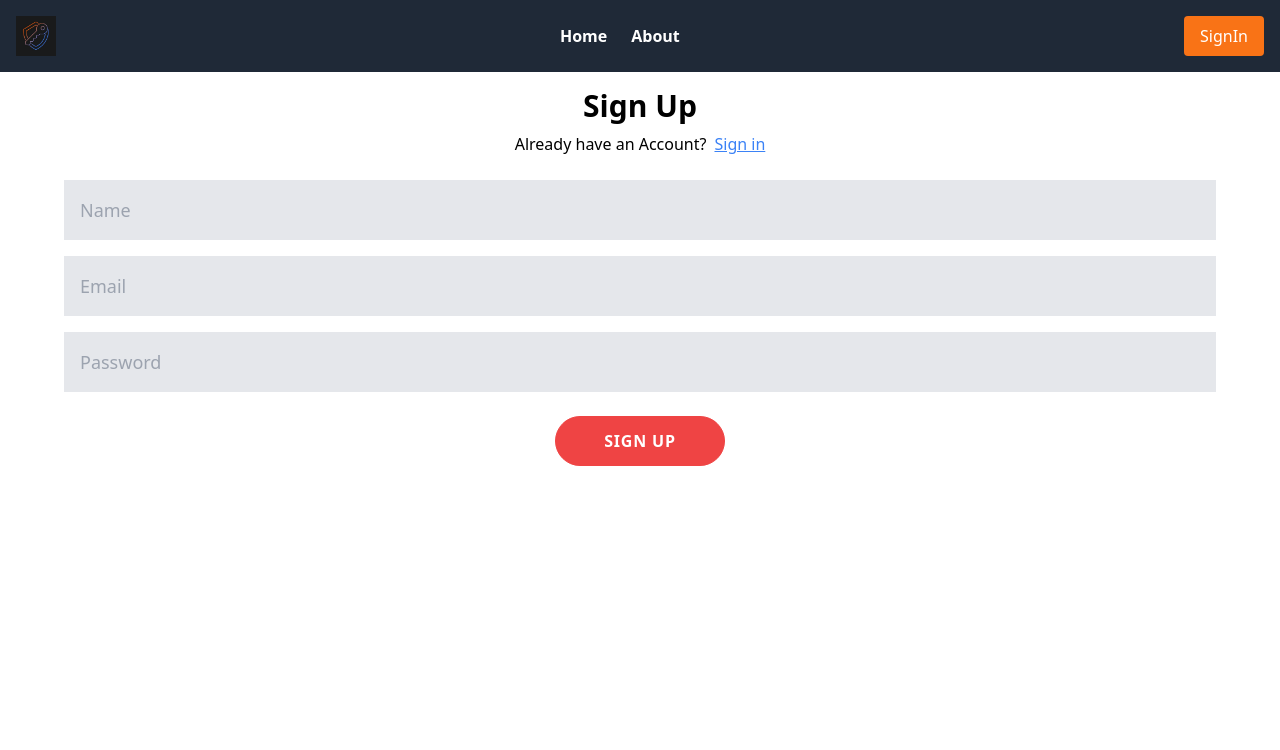
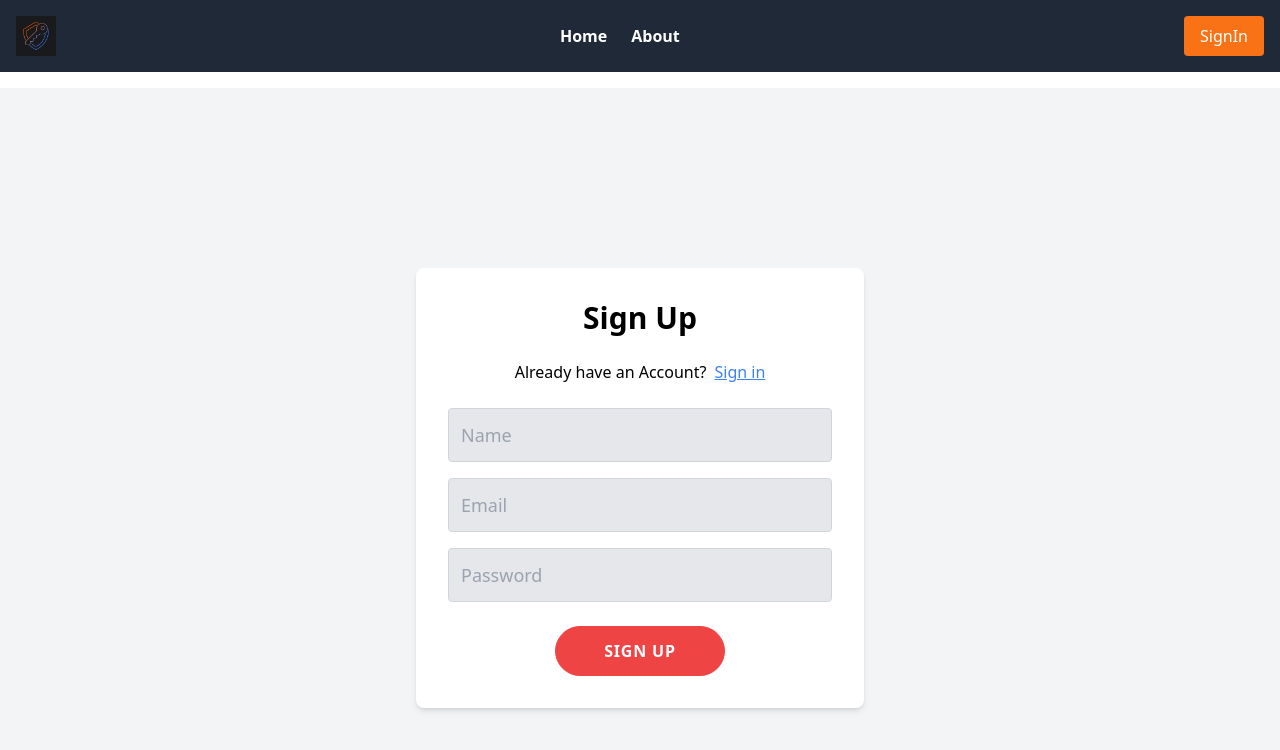
Before and after one commit to Aaron-Thomas-Blessen/CodeCrypt, a React (Vite) app: page /signup in a window 1280 px wide. Shown: the top 750 px of the page. Built offline with nearby package versions, Linux system fonts and the light colour scheme.

Commit message:
Signinup ui fix

```diff
--- a/src/pages/SignIn.jsx
+++ b/src/pages/SignIn.jsx
@@ -10,11 +10,13 @@ const SignInForm = () => {
   const [password, setPassword] = useState("");
   const [error, setError] = useState(null);
   const [message, setMessage] = useState("");
+  const [loading, setLoading] = useState(false);
   const navigate = useNavigate();
 
   const handleLogin = async (e) => {
     e.preventDefault();
     setError(null);
+    setLoading(true);
     try {
       const userCredential = await signInWithEmailAndPassword(auth, email, password);
       const user = userCredential.user;
@@ -29,6 +31,8 @@ const SignInForm = () => {
     } catch (error) {
       console.error("Error signing in:", error.message);
       setError(error.message);
+    } finally {
+      setLoading(false);
     }
   };
 
@@ -48,15 +52,17 @@ const SignInForm = () => {
   };
 
   return (
-    <div><Navbar />
-    <div className="form-container sign-in-container bg-white">
-      <form onSubmit={handleLogin} className="flex flex-col items-center justify-center p-0 px-16 h-full text-center">
-        <h1 className="font-bold m-0 text-3xl mb-2">Sign in</h1>
+    <div>
+      <Navbar />
+      <div className="flex items-center justify-center min-h-screen bg-gray-100">
+        <div className="form-container sign-in-container bg-white shadow-md rounded-lg p-8 max-w-md w-full">
+          <form onSubmit={handleLogin} className="flex flex-col items-center">
+            <h1 className="font-bold text-3xl mb-6">Sign in</h1>
             <div className="flex items-center justify-center mb-4">
-          <h2 className="mr-2">Dont Have an Account?</h2>
+              <h2 className="mr-2">Don't Have an Account?</h2>
               <button
                 type="button"
-            onClick={() => navigate("/signup")} // This navigates to the signup page
+                onClick={() => navigate("/signup")}
                 className="underline text-blue-500 hover:text-blue-700 focus:outline-none"
               >
                 Join Here
@@ -69,7 +75,7 @@ const SignInForm = () => {
               value={email}
               onChange={(e) => setEmail(e.target.value)}
               required
-          className="bg-gray-200 border-none p-4 my-2 w-full text-lg"
+              className="bg-gray-200 border border-gray-300 rounded p-3 my-2 w-full text-lg focus:outline-none focus:ring-2 focus:ring-blue-500"
             />
             <input
               type="password"
@@ -77,22 +83,31 @@ const SignInForm = () => {
               value={password}
               onChange={(e) => setPassword(e.target.value)}
               required
-          className="bg-gray-200 border-none p-4 my-2 w-full text-lg"
+              className="bg-gray-200 border border-gray-300 rounded p-3 my-2 w-full text-lg focus:outline-none focus:ring-2 focus:ring-blue-500"
             />
-        <a href="#" className="text-gray-700 text-lg" onClick={handlePasswordReset}>
+            <a href="#" className="text-gray-700 text-lg mb-4" onClick={handlePasswordReset}>
               Forgot your password?
             </a>
             <button
               type="submit"
-          className="rounded-full border border-red-500 bg-red-500 text-white font-bold py-3 px-12 uppercase tracking-wider transition-transform duration-80 ease-in active:scale-95 focus:outline-none mt-4"
+              className="rounded-full border border-red-500 bg-red-500 text-white font-bold py-3 px-12 uppercase tracking-wider transition-transform duration-200 ease-in-out transform hover:scale-105 focus:outline-none mt-4"
+              disabled={loading}
             >
-          Sign In
+              {loading ? (
+                <svg
+                  className="animate-spin h-5 w-5 mr-3 border-t-2 border-white rounded-full"
+                  viewBox="0 0 24 24"
+                ></svg>
+              ) : (
+                "Sign In"
+              )}
             </button>
             {error && <div className="error-message text-red-500 mt-4">{error}</div>}
             {message && <div className="message text-green-500 mt-4">{message}</div>}
           </form>
         </div>
       </div>
+    </div>
   );
 };
 
--- a/src/pages/SignUp.jsx
+++ b/src/pages/SignUp.jsx
@@ -10,11 +10,13 @@ const SignUpForm = () => {
   const [password, setPassword] = useState("");
   const [name, setName] = useState("");
   const [error, setError] = useState(null);
+  const [loading, setLoading] = useState(false);
   const navigate = useNavigate();
 
   const handleSignUp = async (e) => {
     e.preventDefault();
     setError(null);
+    setLoading(true);
     try {
       const userCredential = await createUserWithEmailAndPassword(auth, email, password);
       const user = userCredential.user;
@@ -29,19 +31,23 @@ const SignUpForm = () => {
     } catch (error) {
       console.error("Error signing up:", error.message);
       setError(error.message);
+    } finally {
+      setLoading(false);
     }
   };
 
   return (
-    <div><Navbar/>
-    <div className="form-container sign-up-container bg-white">
-      <form onSubmit={handleSignUp} className="flex flex-col items-center justify-center p-0 px-16 h-full text-center">
-        <h1 className="font-bold m-0 text-3xl mb-2">Sign Up</h1>
+    <div>
+      <Navbar />
+      <div className="flex items-center justify-center min-h-screen bg-gray-100">
+        <div className="form-container sign-up-container bg-white shadow-md rounded-lg p-8 max-w-md w-full">
+          <form onSubmit={handleSignUp} className="flex flex-col items-center">
+            <h1 className="font-bold text-3xl mb-6">Sign Up</h1>
             <div className="flex items-center justify-center mb-4">
               <h2 className="mr-2">Already have an Account?</h2>
               <button
                 type="button"
-            onClick={() => navigate("/signin")} // This navigates to the signup page
+                onClick={() => navigate("/signin")}
                 className="underline text-blue-500 hover:text-blue-700 focus:outline-none"
               >
                 Sign in
@@ -54,7 +60,7 @@ const SignUpForm = () => {
               value={name}
               onChange={(e) => setName(e.target.value)}
               required
-          className="bg-gray-200 border-none p-4 my-2 w-full text-lg"
+              className="bg-gray-200 border border-gray-300 rounded p-3 my-2 w-full text-lg focus:outline-none focus:ring-2 focus:ring-blue-500"
             />
             <input
               type="email"
@@ -62,7 +68,7 @@ const SignUpForm = () => {
               value={email}
               onChange={(e) => setEmail(e.target.value)}
               required
-          className="bg-gray-200 border-none p-4 my-2 w-full text-lg"
+              className="bg-gray-200 border border-gray-300 rounded p-3 my-2 w-full text-lg focus:outline-none focus:ring-2 focus:ring-blue-500"
             />
             <input
               type="password"
@@ -70,16 +76,25 @@ const SignUpForm = () => {
               value={password}
               onChange={(e) => setPassword(e.target.value)}
               required
-          className="bg-gray-200 border-none p-4 my-2 w-full text-lg"
+              className="bg-gray-200 border border-gray-300 rounded p-3 my-2 w-full text-lg focus:outline-none focus:ring-2 focus:ring-blue-500"
             />
             <button
               type="submit"
-          className="rounded-full border border-red-500 bg-red-500 text-white font-bold py-3 px-12 uppercase tracking-wider transition-transform duration-80 ease-in active:scale-95 focus:outline-none mt-4"
+              className="rounded-full border border-red-500 bg-red-500 text-white font-bold py-3 px-12 uppercase tracking-wider transition-transform duration-200 ease-in-out transform hover:scale-105 focus:outline-none mt-4"
+              disabled={loading}
             >
-          Sign Up
+              {loading ? (
+                <svg
+                  className="animate-spin h-5 w-5 mr-3 border-t-2 border-white rounded-full"
+                  viewBox="0 0 24 24"
+                ></svg>
+              ) : (
+                "Sign Up"
+              )}
             </button>
             {error && <div className="error-message text-red-500 mt-4">{error}</div>}
           </form>
+        </div>
       </div>
     </div>
   );
```
Lines whose indentation alone changed are shown as unchanged.
